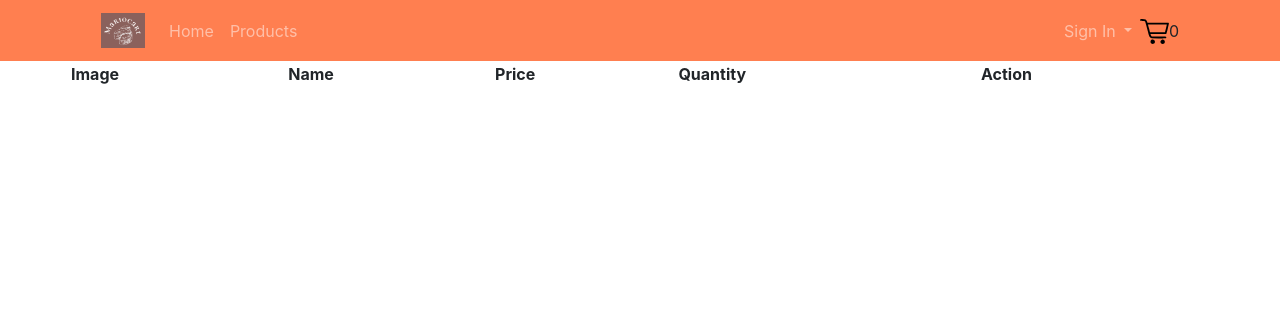
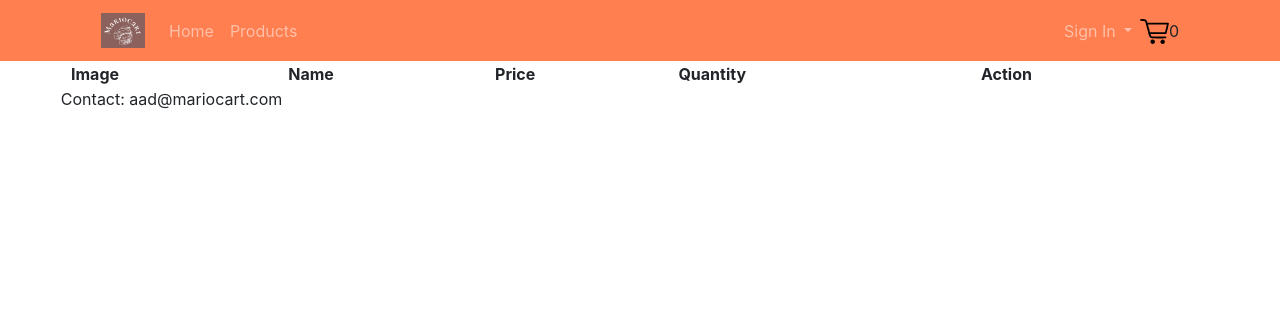
Before and after one commit to np873/UI-, a Flask app: page /cart in a window 1280 px wide. Shown: the top 321 px of the page. Run offline with Flask 2, Linux system fonts and the light colour scheme; data comes from the database, SQL or seed files in the repository; data that the repository does not hold is empty; some libraries are stand-ins or nearby versions.

Commit message:
Update base.html
Added footer

```diff
--- a/templates/base.html
+++ b/templates/base.html
@@ -81,5 +81,8 @@
     </main>
 
 </body>
+    <div class="footer">
+        <p><a href="/" style="color: white">Home</a>&emsp;Contact: aad@mariocart.com</p>
+    </div>
 
 </html>
```
